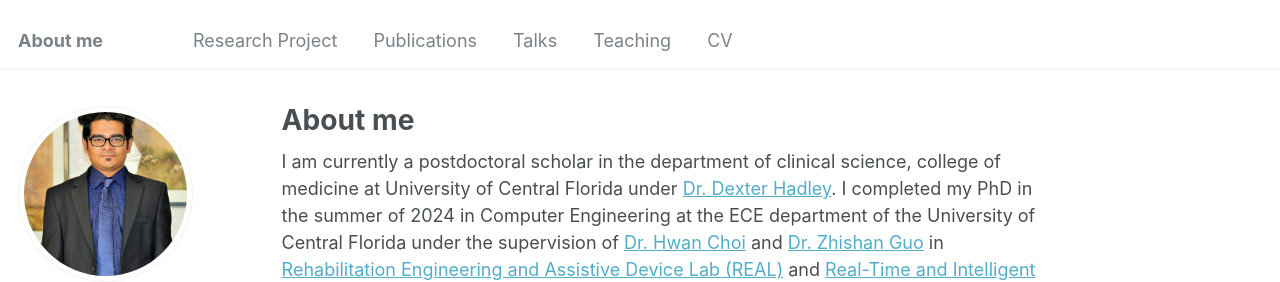
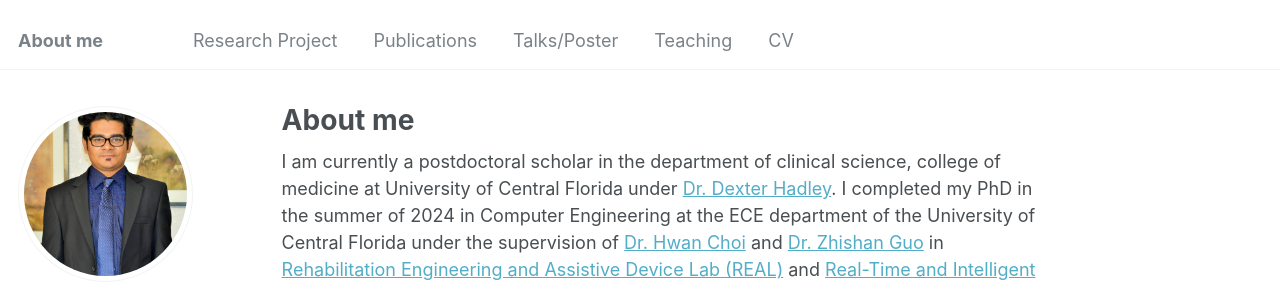
Before and after one commit to Md-Sanzid-Bin-Hossain/Md-Sanzid-Bin-Hossain, a Jekyll site: the page built from _pages/about.md, in a window 1280 px wide. Shown: the top 282 px of the page. Built offline with Jekyll 4.4.1, drawn with Linux system fonts in a browser that asks for light colours; some web fonts are replaced.

Commit message:
navigation.yml

```diff
--- a/_data/navigation.yml
+++ b/_data/navigation.yml
@@ -7,7 +7,7 @@ main:
   - title: "Publications"
     url: /publications/
 
-  - title: "Talks"
+  - title: "Talks/Poster"
     url: /talks/
 
   - title: "Teaching"
```
